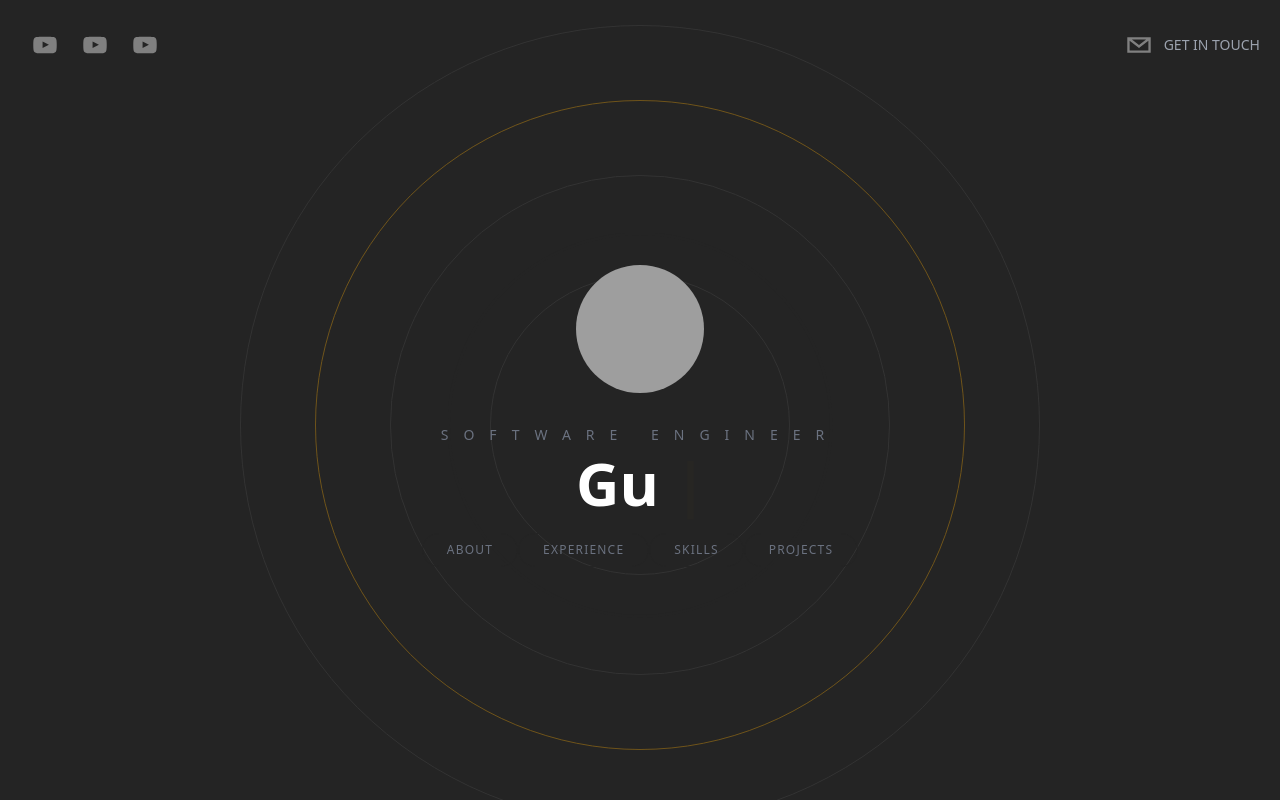
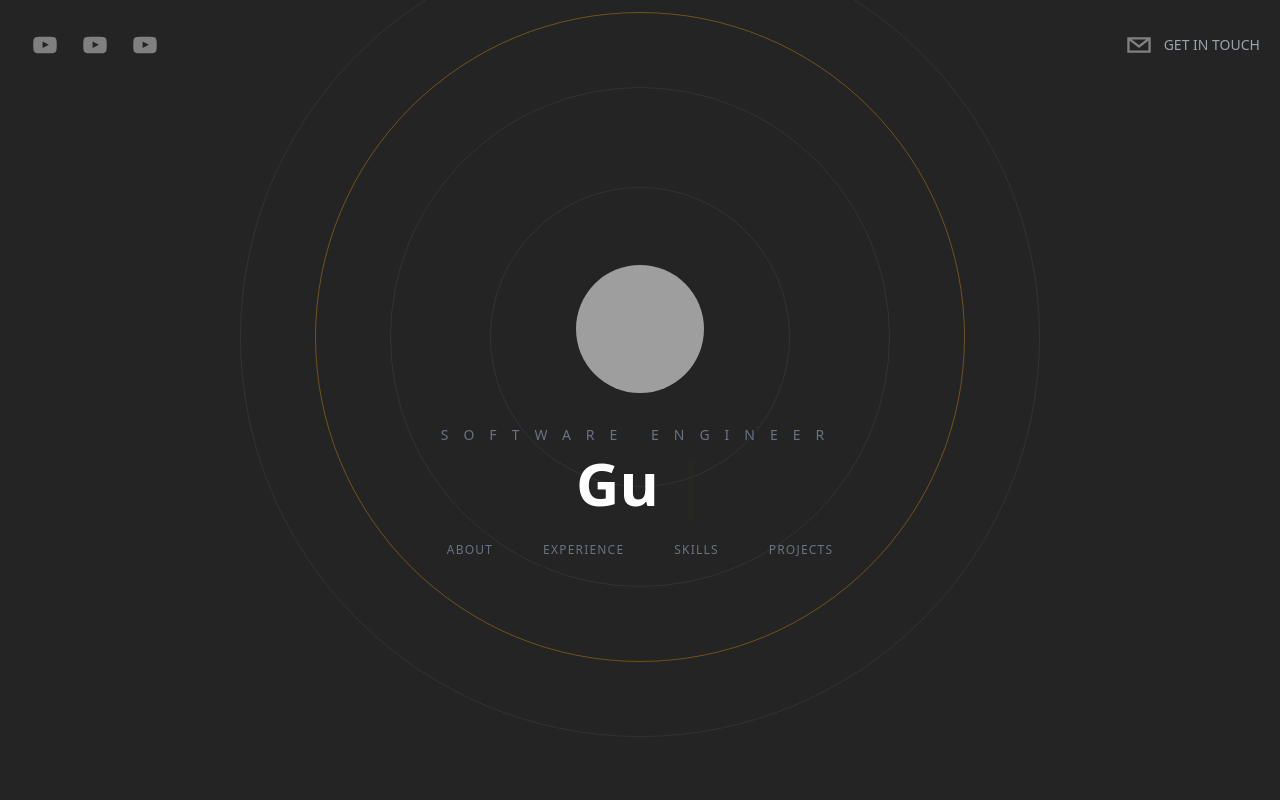
Before and after one commit to fedi-nabli/portfolio-next, a Next.js app: page / in a window 1280 px wide. Built offline with nearby package versions, Linux system fonts and the light colour scheme; grey boxes are pictures that could not be loaded.

Commit message:
Fixed background circles padding

```diff
--- a/components/BackgroundCircles.tsx
+++ b/components/BackgroundCircles.tsx
@@ -19,11 +19,11 @@ function BackgroundCircles({}: Props) {
       }}
       className='relative flex justify-center items-center'
     >
-      <div className='absolute border border-[#333333] rounded-full w-[200px] h-[200px] mt-96 animate-ping' />
-      <div className='absolute border border-[#333333] rounded-full w-[300px] h-[300px] mt-96' />
-      <div className='absolute border border-[#333333] rounded-full w-[500px] h-[500px] mt-96' />
-      <div className='absolute border border-[#F7AB0A] rounded-full opacity-20 w-[650px] h-[650px] mt-96 animate-pulse' />
-      <div className='absolute border border-[#333333] rounded-full w-[800px] h-[800px] mt-96' />
+      <div className='absolute border border-[#333333] rounded-full w-[200px] h-[200px] mt-52 animate-ping' />
+      <div className='absolute border border-[#333333] rounded-full w-[300px] h-[300px] mt-52' />
+      <div className='absolute border border-[#333333] rounded-full w-[500px] h-[500px] mt-52' />
+      <div className='absolute border border-[#F7AB0A] rounded-full opacity-20 w-[650px] h-[650px] mt-52 animate-pulse' />
+      <div className='absolute border border-[#333333] rounded-full w-[800px] h-[800px] mt-52' />
     </motion.div>
   )
 }
```
